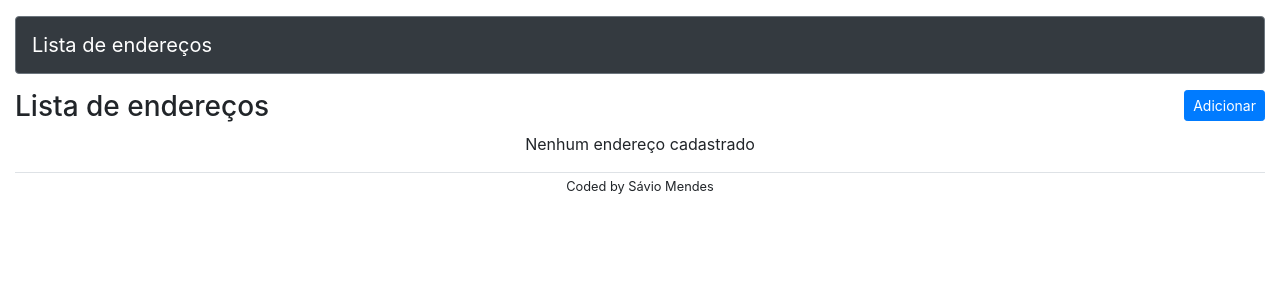
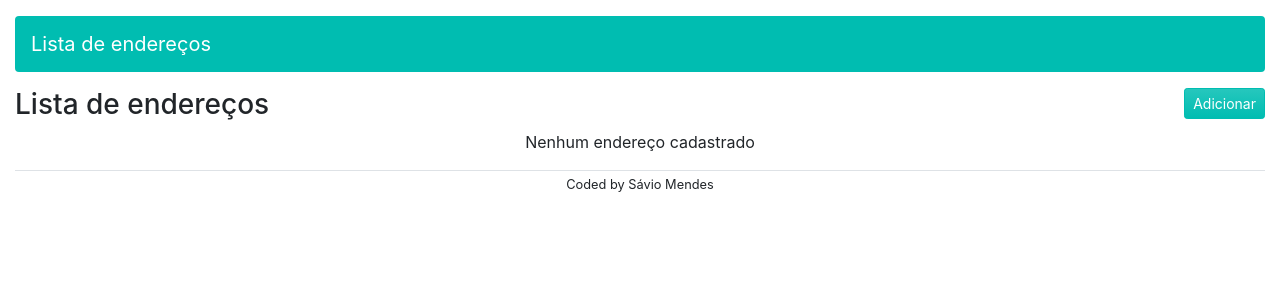
Before and after one commit to saviomd-beta/desafio-frontend-estantevirtual-vue, a Vue app: page /cadastro-endereco in a window 1280 px wide. Shown: the top 300 px of the page. Built offline with nearby package versions, Linux system fonts and the light colour scheme.

Commit message:
Customização do bootstrap via variáveis sass

```diff
--- a/package.json
+++ b/package.json
@@ -18,8 +18,10 @@
     "debounce": "^1.1.0",
     "geolib": "^2.0.24",
     "moment": "^2.22.0",
+    "node-sass": "^4.8.3",
     "pug": "^2.0.3",
     "pug-loader": "^2.4.0",
+    "sass-loader": "^6.0.7",
     "vue": "^2.5.2",
     "vue-router": "^3.0.1",
     "weather-icons": "^1.3.2"
--- a/src/components/Cabecalho.vue
+++ b/src/components/Cabecalho.vue
@@ -1,5 +1,5 @@
 <template lang="pug">
-  nav.navbar.navbar-dark.bg-dark.border.border-secondary.my-3.rounded
+  nav.navbar.navbar-dark.bg-primary.my-3.rounded
     router-link.navbar-brand(to='/')= 'Lista de endereços'
 </template>
 
--- /dev/null
+++ b/src/css/desafio.scss
@@ -0,0 +1,8 @@
+$enable-gradients: true;
+
+$theme-colors: (
+  "primary": #00bdb1,
+	"secondary": #53403a
+);
+
+@import "../../node_modules/bootstrap/scss/bootstrap";
--- a/src/main.js
+++ b/src/main.js
@@ -1,10 +1,10 @@
 // The Vue build version to load with the `import` command
 // (runtime-only or standalone) has been set in webpack.base.conf with an alias.
-import 'bootstrap/dist/css/bootstrap.min.css';
-
 import Vue from 'vue';
 import App from './App';
 import router from './router';
+
+import './css/desafio.scss';
 
 Vue.config.productionTip = false;
 
```
Also changed, not shown: 11 other files (tests, documents, lock files or other folders).
